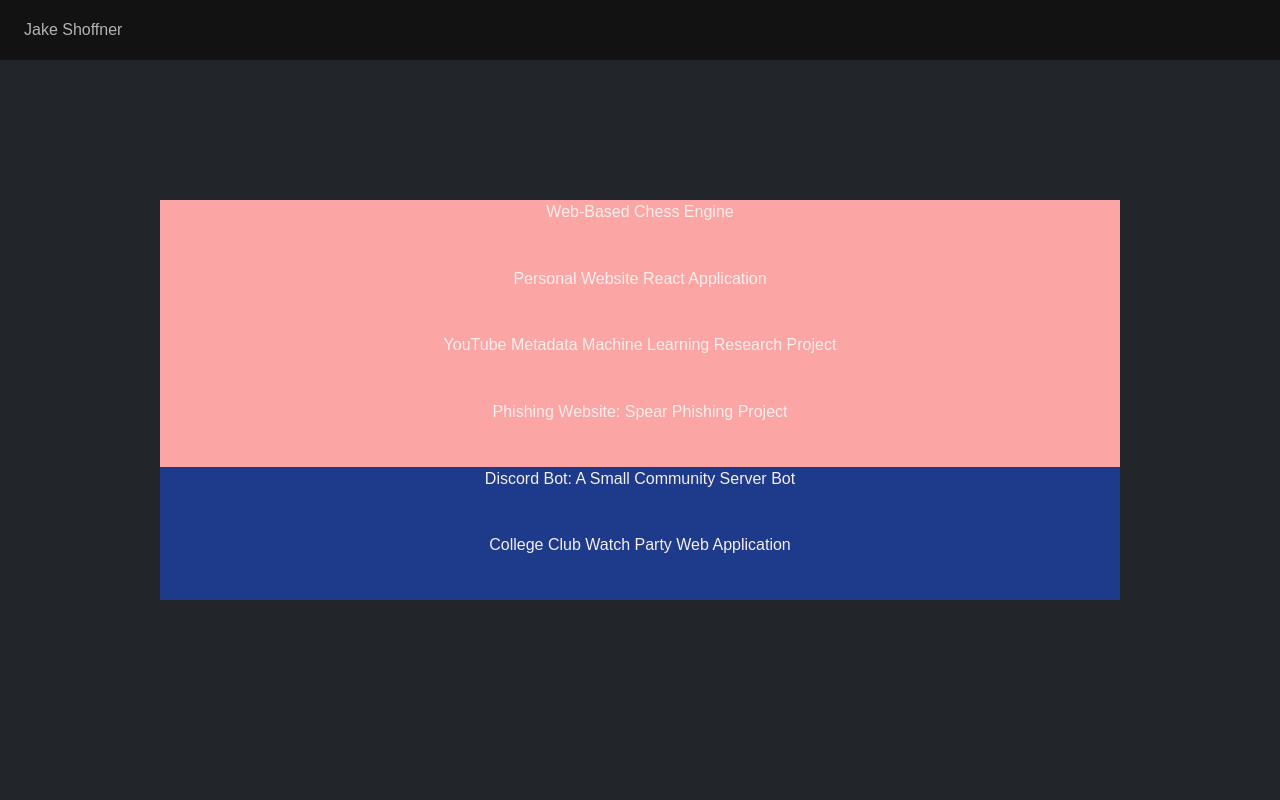
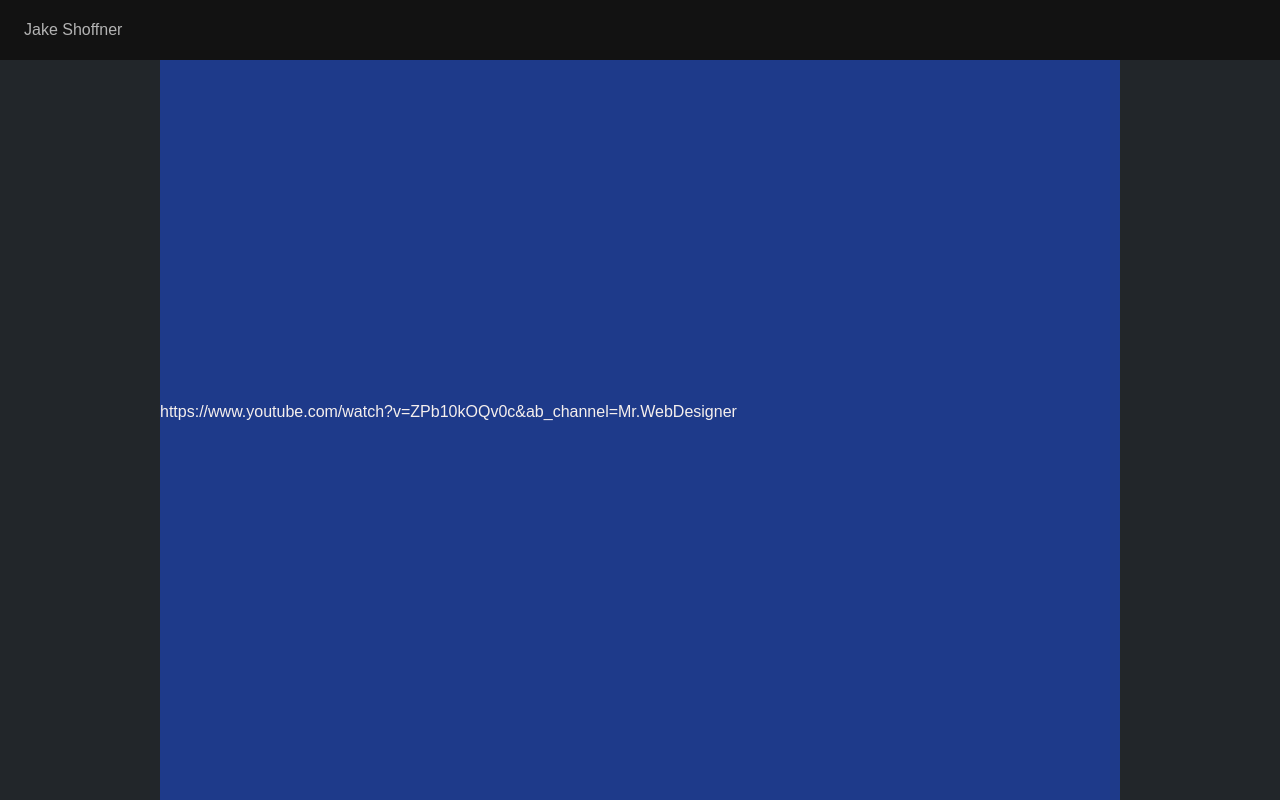
Before and after one commit to Jxk0be/Jake-Shoffner-SWE-Student, a React (Create React App) app: page /projects in a window 1280 px wide. Built offline with nearby package versions, Linux system fonts and the light colour scheme; some icons are missing.

Commit message:
update: Stopped work for today, but need to research how to get CSS grid to properly format my projects

```diff
--- a/src/pages/Projects.jsx
+++ b/src/pages/Projects.jsx
@@ -2,22 +2,12 @@
 import data from '../websiteData.json';
 
 const Projects = () => {
+  console.log(data);
   return (
-    <div className='w-3/4 h-1/2 flex justify-between flex-col text-[#F5EFED] lg:max-w-[1500px] bg-slate-400 lg:ml-[50px] xlg:ml-0'>
-      <div className='grid h-full w-full bg-blue-900 grid-cols-1 lg:grid-cols-2 lg:gap-x-10 lg:gap-y-20 text-center'>
-        {data.projects.map((data) => {
-          return (<h1 className='bg-red-300'>{data.title}</h1>);
-        })}
-
-        {data.WIPs.map((data) => {
-          return (<h1>{data.title}</h1>);
-        })}
-        {/* <div className='w-full bg-red-400 h-full'>
-          yo
-        </div>
-        <div className='w-full bg-red-500'>
-          dude
-        </div> */}
+    <div className='w-3/4 h-full flex justify-between flex-col text-[#F5EFED] lg:max-w-[1500px] bg-slate-400 lg:ml-[50px] xlg:ml-0'>
+      <div className='grid h-full w-full bg-blue-900 grid-cols-1 lg:grid-cols-2 lg:gap-x-10 lg:gap-y-20'>
+        <h1>Go here when you start back working:</h1>
+        <a href="https://www.youtube.com/watch?v=ZPb10kOQv0c&ab_channel=Mr.WebDesigner" target='_blank' rel="noreferrer">https://www.youtube.com/watch?v=ZPb10kOQv0c&ab_channel=Mr.WebDesigner</a>
       </div>
     </div>
   )
```
